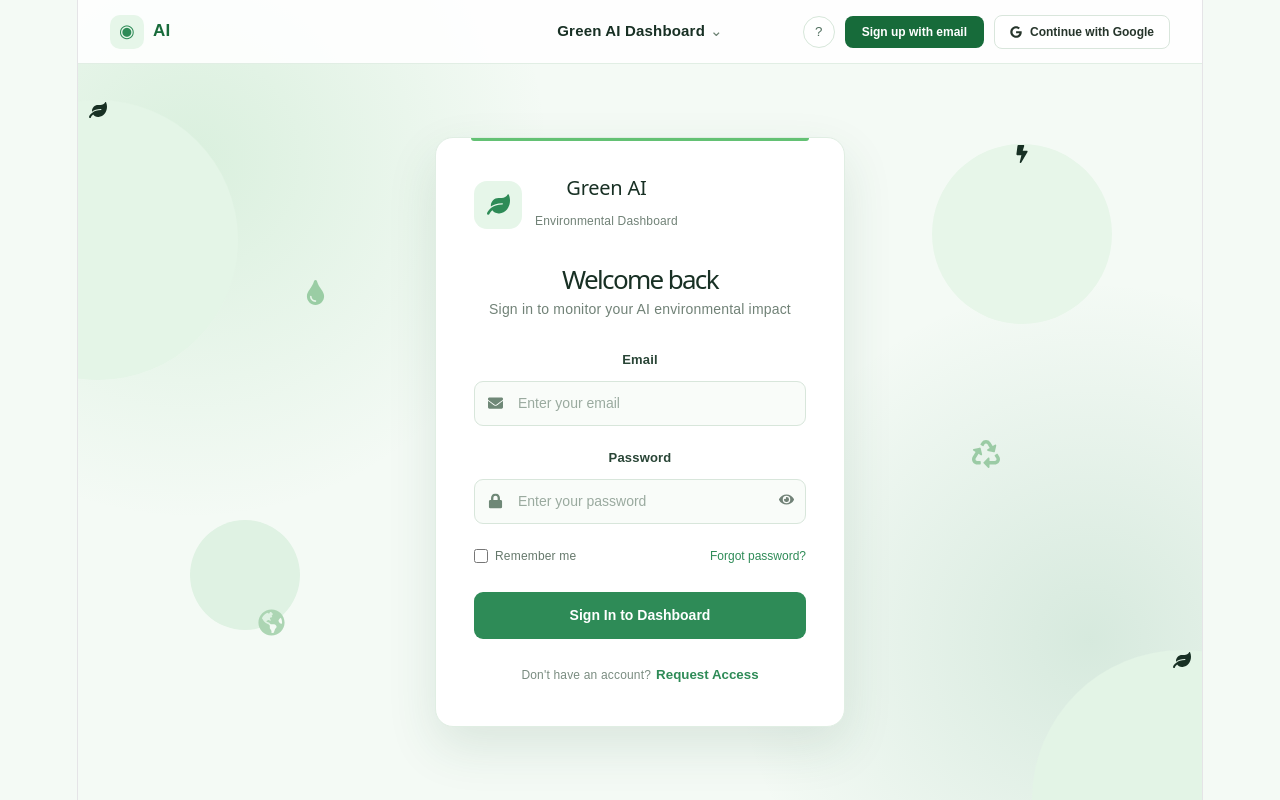
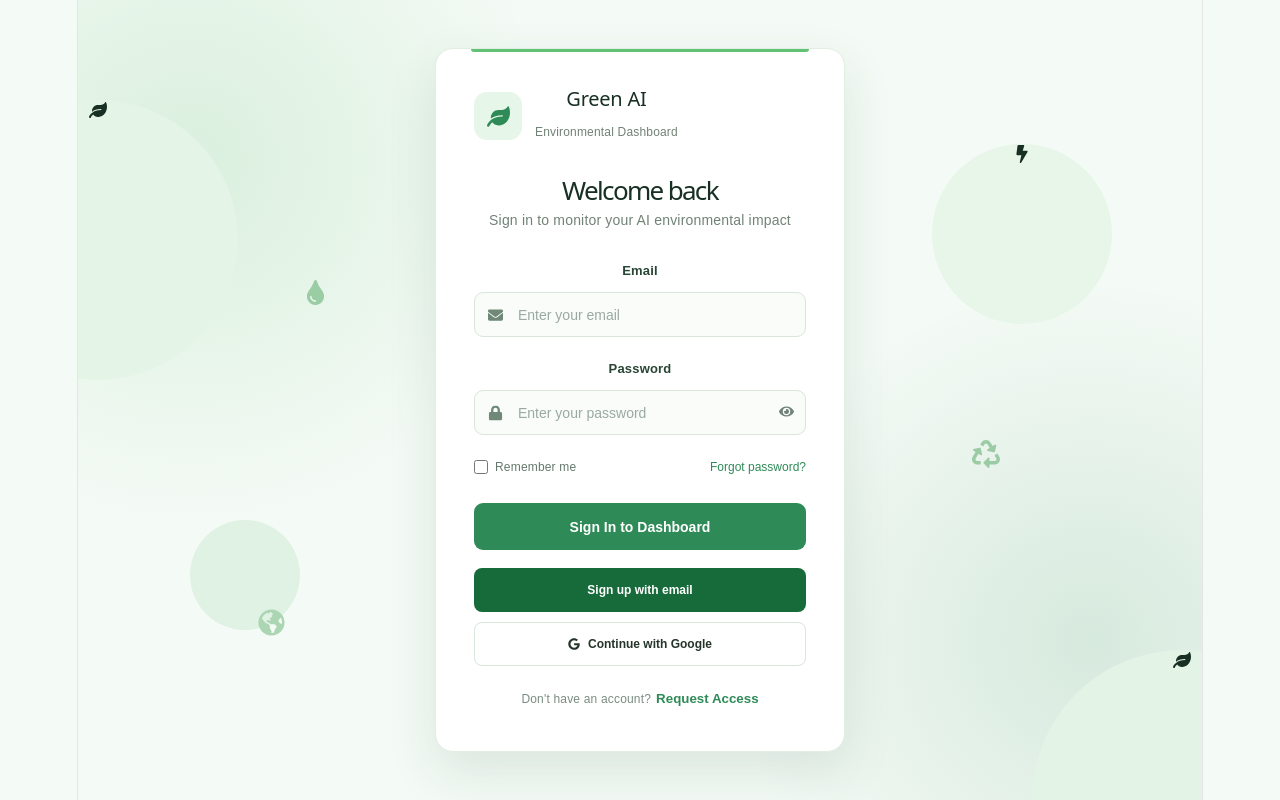
Before and after one commit to nargis25-ui/code-for-nature, a React app in the folder frontend/: page / in a window 1280 px wide. Built offline with nearby package versions, Linux system fonts and the light colour scheme; the HTML template or start-up script is replaced by a standard one.

Commit message:
Update Code for Nature project

```diff
--- a/frontend/src/pages/Login.css
+++ b/frontend/src/pages/Login.css
@@ -6,6 +6,13 @@
   box-sizing: border-box;
   margin: 0;
   padding: 0;
+}
+
+html,
+body,
+#root {
+  width: 100%;
+  min-height: 100%;
 }
 
 body {
@@ -19,6 +26,7 @@ body {
 ========================= */
 
 .login-page {
+  width: 100%;
   min-height: 100vh;
 
   background:
@@ -38,181 +46,10 @@ body {
 
   position: relative;
   overflow: hidden;
-}
-
-
-/* =========================
-   NAVBAR
-========================= */
-
-.top-navbar {
-  height: 64px;
-
-  display: flex;
-  align-items: center;
-  justify-content: space-between;
-
-  padding: 0 32px;
-
-  background: rgba(255, 255, 255, 0.9);
-
-  border-bottom: 1px solid #e1eee4;
-
-  position: relative;
-  z-index: 10;
-}
-
-
-/* Logo */
-
-.navbar-logo {
-  display: flex;
-  align-items: center;
-  gap: 9px;
-
-  font-size: 17px;
-  font-weight: 700;
-
-  color: #176b3a;
-}
-
-.logo-symbol {
-  width: 34px;
-  height: 34px;
 
   display: flex;
   align-items: center;
   justify-content: center;
-
-  background: #e6f6e9;
-
-  border-radius: 10px;
-
-  color: #2e8b57;
-
-  font-size: 18px;
-}
-
-
-/* Center title */
-
-.navbar-title {
-  position: absolute;
-
-  left: 50%;
-  transform: translateX(-50%);
-
-  font-size: 15px;
-  font-weight: 600;
-
-  color: #183024;
-}
-
-.navbar-title span {
-  margin-left: 5px;
-
-  color: #6b8071;
-}
-
-
-/* Navbar buttons */
-
-.navbar-actions {
-  display: flex;
-  align-items: center;
-
-  gap: 10px;
-}
-
-
-/* Help */
-
-.help-button {
-  width: 32px;
-  height: 32px;
-
-  border-radius: 50%;
-
-  border: 1px solid #d7e7da;
-
-  background: white;
-
-  color: #527060;
-
-  cursor: pointer;
-
-  transition: 0.2s;
-}
-
-.help-button:hover {
-  background: #eaf7ed;
-
-  color: #176b3a;
-}
-
-
-/* Signup */
-
-.signup-button {
-  padding: 9px 17px;
-
-  border: none;
-
-  border-radius: 8px;
-
-  background: #176b3a;
-
-  color: white;
-
-  font-size: 12px;
-
-  font-weight: 600;
-
-  cursor: pointer;
-
-  transition: 0.2s;
-}
-
-.signup-button:hover {
-  background: #12582f;
-
-  transform: translateY(-1px);
-}
-
-
-/* Google */
-
-.google-button {
-  display: flex;
-  align-items: center;
-  justify-content: center;
-
-  gap: 8px;
-
-  padding: 9px 15px;
-
-  border: 1px solid #d9e6dc;
-
-  border-radius: 8px;
-
-  background: white;
-
-  color: #26352b;
-
-  font-size: 12px;
-
-  font-weight: 600;
-
-  cursor: pointer;
-
-  transition: 0.2s;
-}
-
-.google-button:hover {
-  background: #f7fbf8;
-
-  box-shadow:
-    0 5px 15px rgba(23, 107, 58, 0.1);
 }
 
 
@@ -221,18 +58,16 @@ body {
 ========================= */
 
 .login-container {
-  min-height: calc(100vh - 64px);
+  width: 100%;
+  min-height: 100vh;
 
   display: flex;
-
   align-items: center;
-
   justify-content: center;
 
   padding: 40px 20px;
 
   position: relative;
-
   z-index: 2;
 }
 
@@ -243,6 +78,7 @@ body {
 
 .login-card {
   width: 410px;
+  max-width: 100%;
 
   padding: 38px;
 
@@ -546,11 +382,100 @@ body {
 
 
 /* =========================
+   SIGNUP + GOOGLE
+========================= */
+
+.social-login {
+  width: 100%;
+
+  display: flex;
+  flex-direction: column;
+
+  gap: 10px;
+
+  margin-top: 18px;
+}
+
+
+/* Signup */
+
+.social-login .signup-button {
+  width: 100%;
+  height: 44px;
+
+  padding: 9px 17px;
+
+  border: none;
+
+  border-radius: 8px;
+
+  background: #176b3a;
+
+  color: white;
+
+  font-size: 12px;
+
+  font-weight: 600;
+
+  cursor: pointer;
+
+  transition: 0.2s;
+}
+
+.social-login .signup-button:hover {
+  background: #12582f;
+
+  transform: translateY(-1px);
+}
+
+
+/* Google */
+
+.social-login .google-button {
+  width: 100%;
+  height: 44px;
+
+  display: flex;
+
+  align-items: center;
+
+  justify-content: center;
+
+  gap: 8px;
+
+  padding: 9px 15px;
+
+  border: 1px solid #d9e6dc;
+
+  border-radius: 8px;
+
+  background: white;
+
+  color: #26352b;
+
+  font-size: 12px;
+
+  font-weight: 600;
+
+  cursor: pointer;
+
+  transition: 0.2s;
+}
+
+.social-login .google-button:hover {
+  background: #f7fbf8;
+
+  box-shadow:
+    0 5px 15px rgba(23, 107, 58, 0.1);
+}
+
+
+/* =========================
    REQUEST ACCESS
 ========================= */
 
 .request-access {
-  margin-top: 23px;
+  margin-top: 20px;
 
   text-align: center;
 
@@ -588,6 +513,8 @@ body {
   border-radius: 50%;
 
   pointer-events: none;
+
+  z-index: 1;
 }
 
 
@@ -679,29 +606,12 @@ body {
 
 @media (max-width: 700px) {
 
-  .top-navbar {
-    padding: 0 15px;
-  }
-
-  .navbar-title {
-    display: none;
-  }
-
-  .help-button {
-    display: none;
-  }
-
-  .signup-button {
-    display: none;
-  }
-
   .login-container {
     padding: 30px 15px;
   }
 
   .login-card {
     width: 100%;
-
     max-width: 410px;
 
     padding: 32px 24px;
@@ -715,10 +625,8 @@ body {
 
 @media (max-width: 450px) {
 
-  .google-button {
-    padding: 8px 10px;
-
-    font-size: 11px;
+  .login-container {
+    padding: 20px 12px;
   }
 
   .login-card {
@@ -734,4 +642,9 @@ body {
   .welcome-section h1 {
     font-size: 23px;
   }
+
+  .social-login .signup-button,
+  .social-login .google-button {
+    height: 42px;
+  }
 }
--- a/frontend/src/pages/Login.jsx
+++ b/frontend/src/pages/Login.jsx
@@ -1,3 +1,293 @@
+// import { useState } from "react";
+
+// import {
+//   FaEnvelope,
+//   FaLock,
+//   FaGoogle,
+//   FaEye,
+//   FaEyeSlash,
+//   FaLeaf,
+//   FaRecycle,
+//   FaBolt,
+//   FaGlobeAmericas,
+//   FaTint,
+// } from "react-icons/fa";
+
+// import "./Login.css";
+
+// function Login() {
+//   const [email, setEmail] = useState("");
+//   const [password, setPassword] = useState("");
+
+//   const [showPassword, setShowPassword] = useState(false);
+//   const [rememberMe, setRememberMe] = useState(false);
+
+//   const handleLogin = (e) => {
+//     e.preventDefault();
+
+//     console.log("Email:", email);
+//     console.log("Password:", password);
+//     console.log("Remember me:", rememberMe);
+//   };
+
+//   const handleGoogleLogin = () => {
+//     console.log("Google login clicked");
+//   };
+
+//   return (
+//     <div className="login-page">
+
+//       {/* ================= NAVBAR ================= */}
+
+//       <nav className="top-navbar">
+
+//         <div className="navbar-logo">
+//           <span className="logo-symbol">◉</span>
+//           <span>AI</span>
+//         </div>
+
+//         <div className="navbar-title">
+//           Green AI Dashboard
+//           <span>⌄</span>
+//         </div>
+
+//         <div className="navbar-actions">
+
+//           <button className="help-button">
+//             ?
+//           </button>
+
+//           <button className="signup-button">
+//             Sign up with email
+//           </button>
+
+//           <button
+//             className="google-button"
+//             onClick={handleGoogleLogin}
+//           >
+//             <FaGoogle />
+//             Continue with Google
+//           </button>
+
+//         </div>
+
+//       </nav>
+
+
+//       {/* ================= BACKGROUND DECORATION ================= */}
+
+//       <div className="background-shape shape-one">
+//         <FaLeaf />
+//       </div>
+
+//       <div className="background-shape shape-two"></div>
+
+//       <div className="background-shape shape-three">
+//         <FaBolt />
+//       </div>
+
+//       <div className="background-shape shape-four">
+//         <FaTint />
+//       </div>
+
+//       <div className="background-shape shape-five">
+//         <FaGlobeAmericas />
+//       </div>
+
+//       <div className="background-shape shape-six">
+//         <FaRecycle />
+//       </div>
+
+//       <div className="background-shape shape-seven">
+//         <FaLeaf />
+//       </div>
+
+
+//       {/* ================= LOGIN ================= */}
+
+//       <main className="login-container">
+
+//         <div className="login-card">
+
+//           {/* BRAND */}
+
+//           <div className="brand-section">
+
+//             <div className="brand-icon">
+//               <FaLeaf />
+//             </div>
+
+//             <div>
+//               <h2>Green AI</h2>
+
+//               <p>
+//                 Environmental Dashboard
+//               </p>
+//             </div>
+
+//           </div>
+
+
+//           {/* WELCOME */}
+
+//           <div className="welcome-section">
+
+//             <h1>
+//               Welcome back
+//             </h1>
+
+//             <p>
+//               Sign in to monitor your AI environmental impact
+//             </p>
+
+//           </div>
+
+
+//           {/* FORM */}
+
+//           <form onSubmit={handleLogin}>
+
+//             {/* EMAIL */}
+
+//             <div className="input-group">
+
+//               <label htmlFor="email">
+//                 Email
+//               </label>
+
+//               <div className="input-wrapper">
+
+//                 <FaEnvelope className="input-icon" />
+
+//                 <input
+//                   id="email"
+//                   type="email"
+//                   placeholder="Enter your email"
+//                   value={email}
+//                   onChange={(e) =>
+//                     setEmail(e.target.value)
+//                   }
+//                   required
+//                 />
+
+//               </div>
+
+//             </div>
+
+
+//             {/* PASSWORD */}
+
+//             <div className="input-group">
+
+//               <label htmlFor="password">
+//                 Password
+//               </label>
+
+//               <div className="input-wrapper">
+
+//                 <FaLock className="input-icon" />
+
+//                 <input
+//                   id="password"
+//                   type={
+//                     showPassword
+//                       ? "text"
+//                       : "password"
+//                   }
+//                   placeholder="Enter your password"
+//                   value={password}
+//                   onChange={(e) =>
+//                     setPassword(e.target.value)
+//                   }
+//                   required
+//                 />
+
+//                 <button
+//                   type="button"
+//                   className="password-toggle"
+//                   onClick={() =>
+//                     setShowPassword(!showPassword)
+//                   }
+//                 >
+//                   {showPassword ? (
+//                     <FaEyeSlash />
+//                   ) : (
+//                     <FaEye />
+//                   )}
+//                 </button>
+
+//               </div>
+
+//             </div>
+
+
+//             {/* REMEMBER / FORGOT */}
+
+//             <div className="form-options">
+
+//               <label className="remember">
+
+//                 <input
+//                   type="checkbox"
+//                   checked={rememberMe}
+//                   onChange={(e) =>
+//                     setRememberMe(e.target.checked)
+//                   }
+//                 />
+
+//                 <span>
+//                   Remember me
+//                 </span>
+
+//               </label>
+
+//               <button
+//                 type="button"
+//                 className="forgot-password"
+//               >
+//                 Forgot password?
+//               </button>
+
+//             </div>
+
+
+//             {/* LOGIN BUTTON */}
+
+//             <button
+//               type="submit"
+//               className="login-button"
+//             >
+//               Sign In to Dashboard
+//             </button>
+
+//           </form>
+
+
+//           {/* REQUEST ACCESS */}
+
+//           <p className="request-access">
+
+//             Don't have an account?
+
+//             <button type="button">
+//               Request Access
+//             </button>
+
+//           </p>
+
+//         </div>
+
+//       </main>
+
+//     </div>
+//   );
+// }
+
+// export default Login;
+
+
+
+
 import { useState } from "react";
 
 import {
@@ -36,43 +326,6 @@ function Login() {
 
   return (
     <div className="login-page">
-
-      {/* ================= NAVBAR ================= */}
-
-      <nav className="top-navbar">
-
-        <div className="navbar-logo">
-          <span className="logo-symbol">◉</span>
-          <span>AI</span>
-        </div>
-
-        <div className="navbar-title">
-          Green AI Dashboard
-          <span>⌄</span>
-        </div>
-
-        <div className="navbar-actions">
-
-          <button className="help-button">
-            ?
-          </button>
-
-          <button className="signup-button">
-            Sign up with email
-          </button>
-
-          <button
-            className="google-button"
-            onClick={handleGoogleLogin}
-          >
-            <FaGoogle />
-            Continue with Google
-          </button>
-
-        </div>
-
-      </nav>
-
 
       {/* ================= BACKGROUND DECORATION ================= */}
 
@@ -189,11 +442,7 @@ function Login() {
 
                 <input
                   id="password"
-                  type={
-                    showPassword
-                      ? "text"
-                      : "password"
-                  }
+                  type={showPassword ? "text" : "password"}
                   placeholder="Enter your password"
                   value={password}
                   onChange={(e) =>
@@ -263,6 +512,29 @@ function Login() {
           </form>
 
 
+          {/* ================= SIGN UP / GOOGLE ================= */}
+
+          <div className="social-login">
+
+            <button
+              type="button"
+              className="signup-button"
+            >
+              Sign up with email
+            </button>
+
+            <button
+              type="button"
+              className="google-button"
+              onClick={handleGoogleLogin}
+            >
+              <FaGoogle />
+              Continue with Google
+            </button>
+
+          </div>
+
+
           {/* REQUEST ACCESS */}
 
           <p className="request-access">
```
